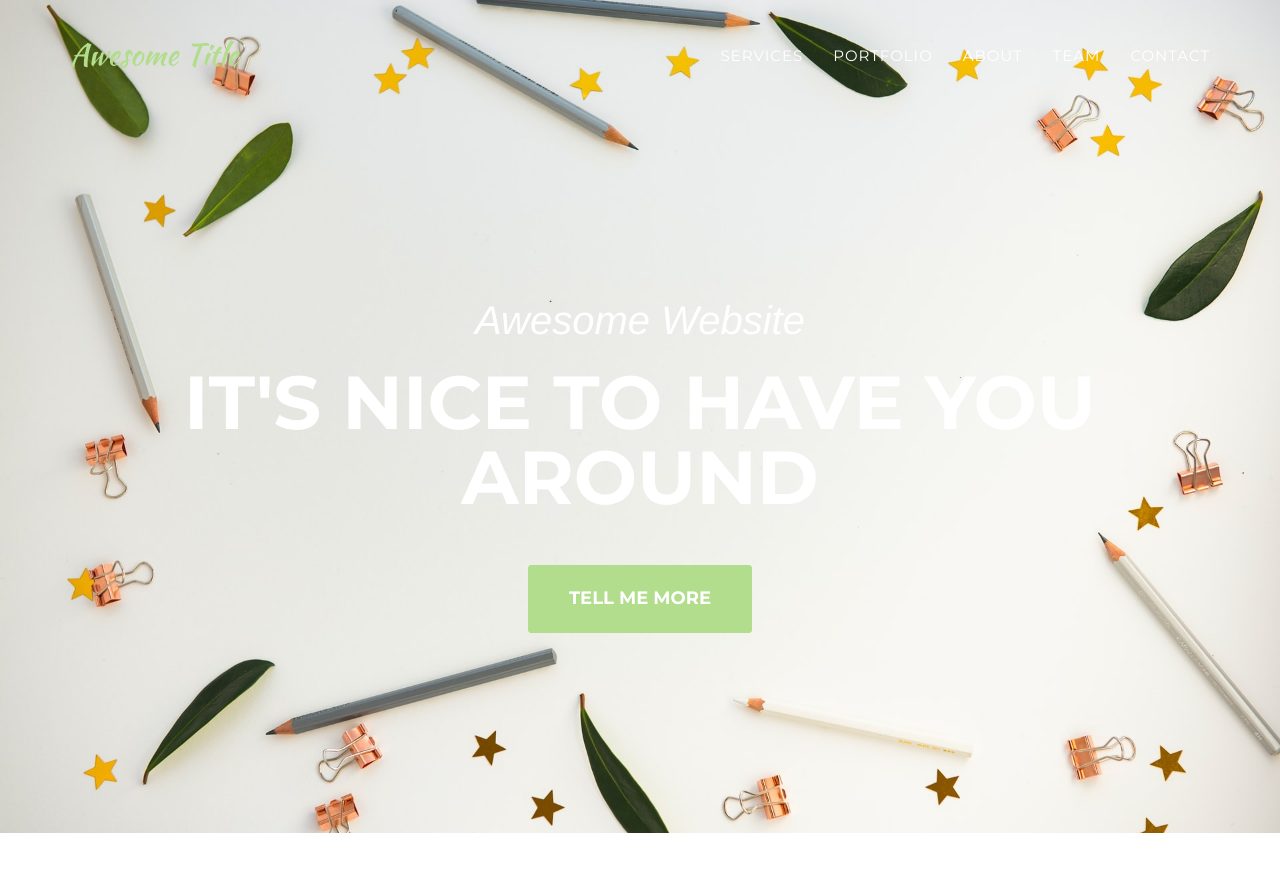
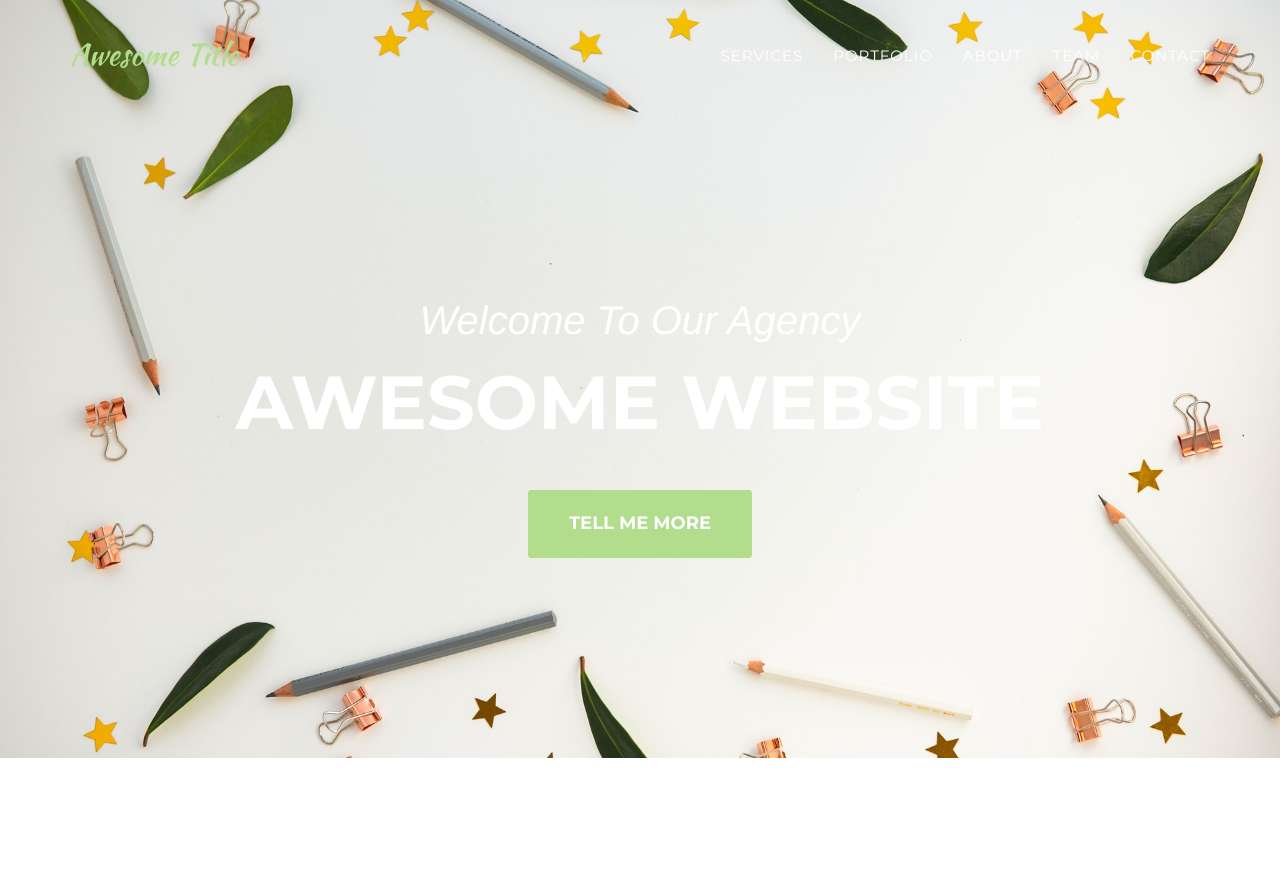
Before and after one commit to heydavid-dev/creating-a-new-website-189, a Jekyll site: the page built from index.html, in a window 1280 px wide and 900 px high. Shown: the top 872 px of the window. Built offline with Jekyll 4.4.1, drawn with Linux system fonts in a browser that asks for light colours; some web fonts are replaced.

Commit message:
This commit is mostly about images

```diff
--- a/_config.yml
+++ b/_config.yml
@@ -2,8 +2,8 @@ url: https://heydavid-dev.github.io
 baseurl: /creating-a-new-website-189
 
 # Site settings
-header_title: Awesome Website
-header_subtitle: It's Nice to Have You Around
+header_title: Welcome To Our Agency
+header_subtitle: Awesome Website
 
 title: Awesome Title
 email: your-email@domain.com
```
